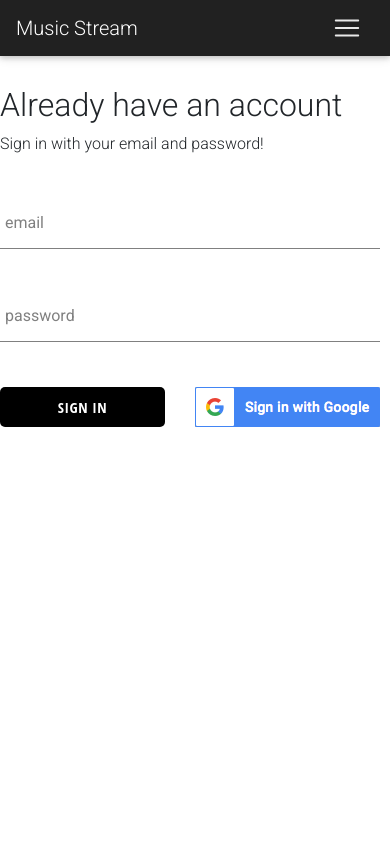
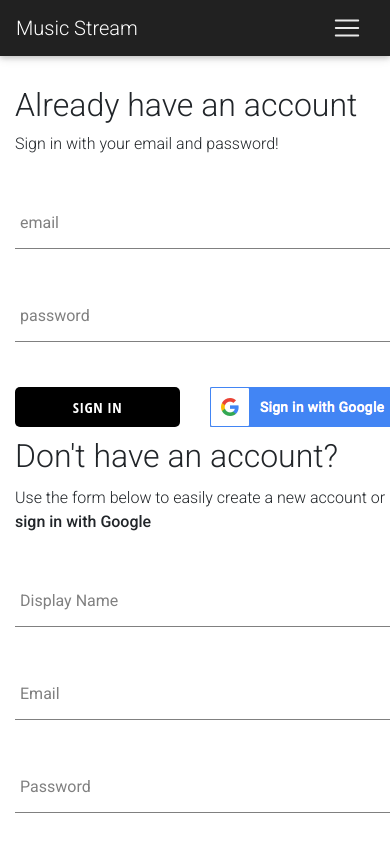
Before and after one commit to namitdoshi/music-streaming-react, a React (Create React App) app: page /signin in a window 390 px wide. Shown: the top 844 px of the page. Built offline with nearby package versions, Linux system fonts and the light colour scheme; no server answers.

Commit message:
login and signup forms made responsive

```diff
--- a/src/pages/sign-in-and-signup/sign-in-and-sign-up.component.js
+++ b/src/pages/sign-in-and-signup/sign-in-and-sign-up.component.js
@@ -6,8 +6,12 @@ import './sign-in-and-sign-up.styles.scss';
 
 const SignInAndSignUpPage = () => (
   <div className='sign-in-and-sign-up'>
-    <SignIn />
-    <SignUp/>
+    <div className='container'>
+      <div className='row'>
+        <div className='col-12 col-sm-12 col-md-6 col-xl-6'><SignIn /></div>
+        <div className='col-12 col-sm-12 col-md-6 col-xl-6'><SignUp/></div>
+      </div>
+    </div>
   </div>
 );
 
```
